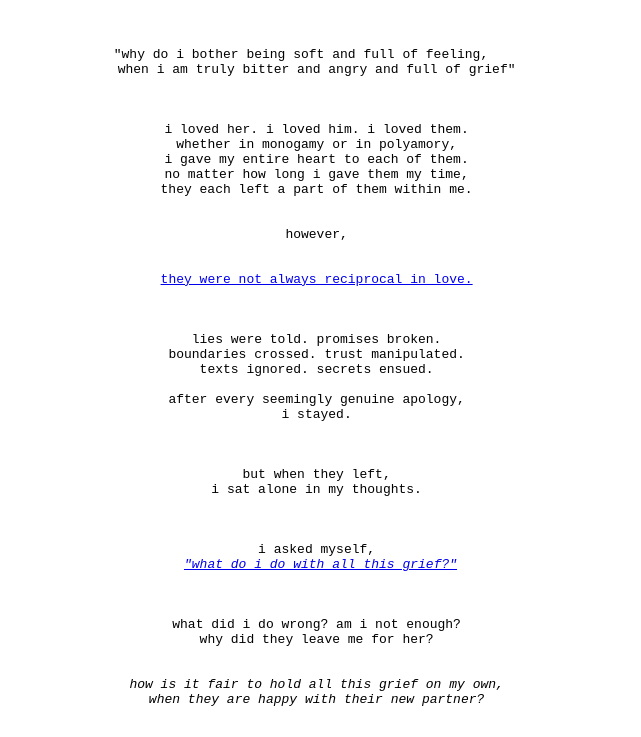
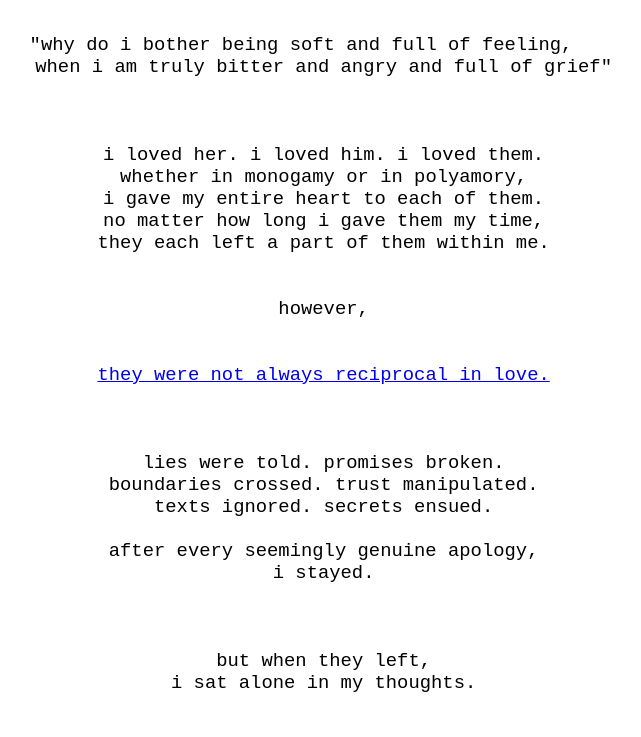
Before and after one commit to aphan-hub/aphan-hub, a plain HTML site: page grief3.html in a window 1280 px wide. Shown: the part 61-798 px from the top of the page, without its empty margins (339-980 px from the left). Drawn offline with Linux system fonts and the light colour scheme.

Commit message:
Update grief3.html

```diff
--- a/grief3.html
+++ b/grief3.html
@@ -6,7 +6,7 @@
 <body>
 <h1 style="text-align:center;">grief</h1>
 <pre>
-    <p style="text-align:center;">"why do i bother being soft and full of feeling,
+    <div style="text-align:center;font-size:145%">"why do i bother being soft and full of feeling,
     when i am truly bitter and angry and full of grief"
 
 
@@ -63,7 +63,7 @@
     i made <a href="grief4.html">art</a>.
 
 
-    </p>
+    </div>
     </pre>
 
 </body>
```
